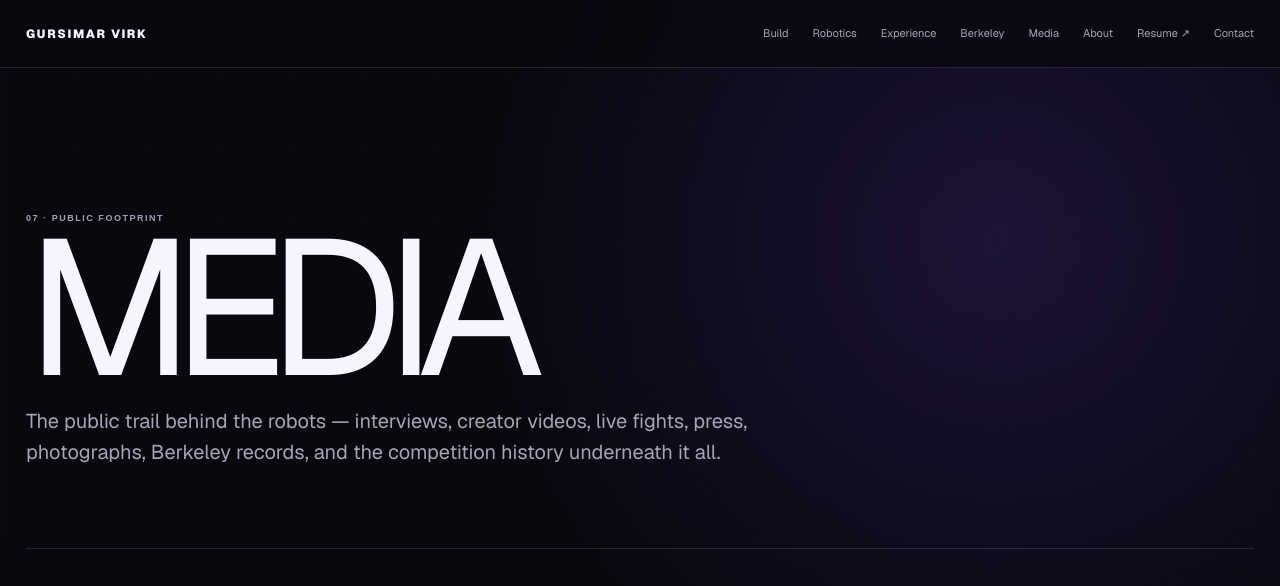
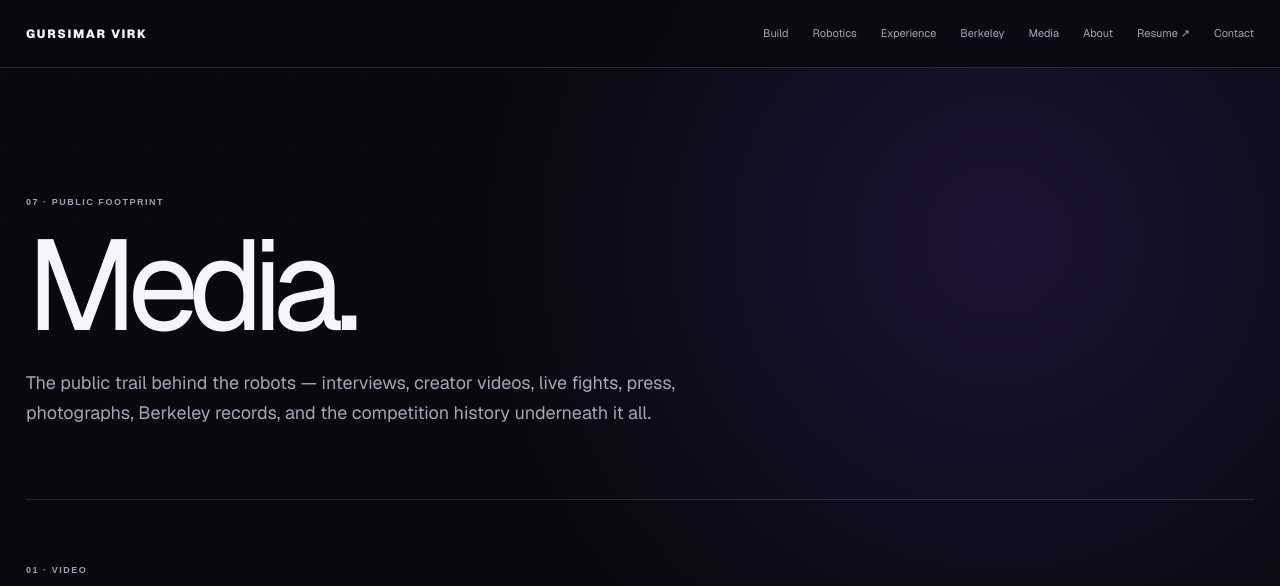
Before and after one commit to GursimarVirk/SimarWebsite, a Next.js app: page /media in a window 1280 px wide. Shown: the top 586 px of the page. Built offline with nearby package versions, Linux system fonts and the light colour scheme.

Commit message:
Match media header to site title pattern

```diff
--- a/app/media/page.tsx
+++ b/app/media/page.tsx
@@ -295,17 +295,11 @@ export default function MediaPage() {
         </div>
       </nav>
 
-      <section className={`${styles.pageHero} page-width`}>
-        <div>
-          <p className="eyebrow">07 · PUBLIC FOOTPRINT</p>
-          <h1>MEDIA</h1>
-          <p className={styles.lede}>
-            The public trail behind the robots — interviews, creator videos, live fights,
-            press, photographs, Berkeley records, and the competition history underneath it all.
-          </p>
-        </div>
-
-      </section>
+      <header className="subpage-hero page-width">
+        <span className="section-label">07 · PUBLIC FOOTPRINT</span>
+        <h1>Media.</h1>
+        <p>The public trail behind the robots — interviews, creator videos, live fights, press, photographs, Berkeley records, and the competition history underneath it all.</p>
+      </header>
 
       <section className="page-width">
         <div className={styles.sectionHead}><div><p className="eyebrow">01 · VIDEO</p><h2>WATCH ME / WATCH THE ROBOTS</h2></div><p>Start with the direct interview and creator video, then go to UFB's uploaded YouTube footage before the Twitch archive and original broadcasts.</p></div>
```
